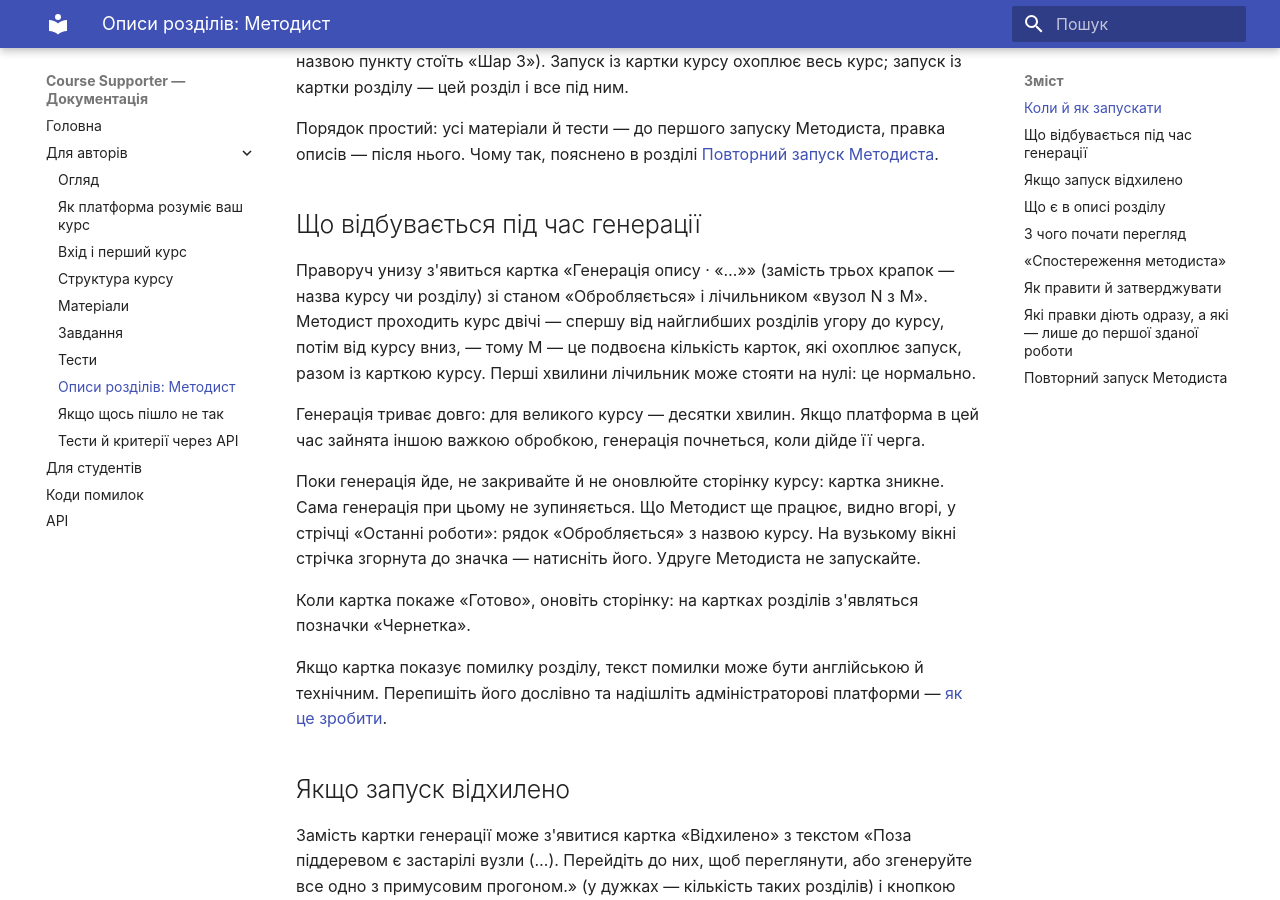
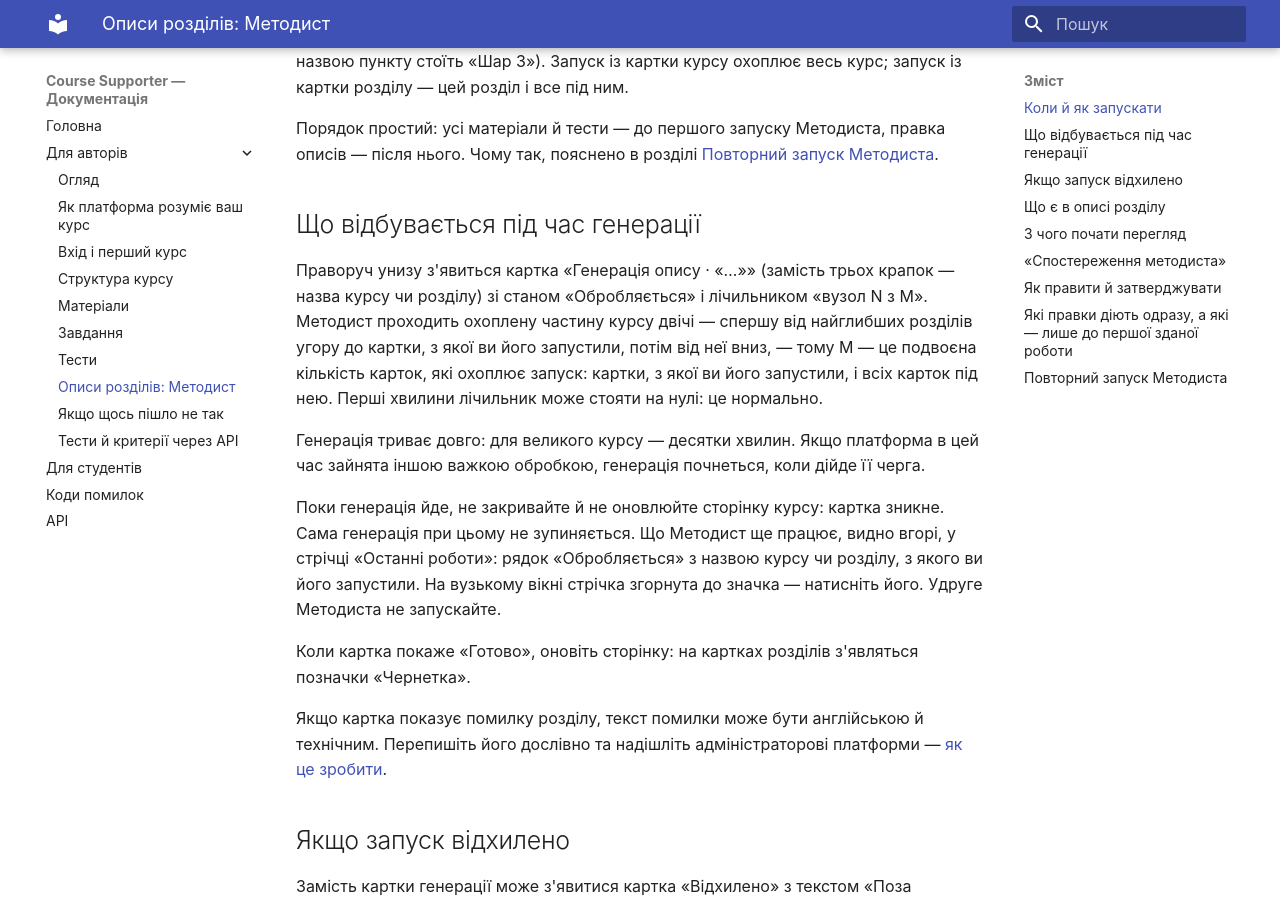
Before and after one commit to KonstZiv/course-supporter, an MkDocs documentation site: the page built from docs/uk/authors/methodist.md, in a window 1280 px wide and 900 px high, scrolled down 612 px. Built offline with MkDocs 1.6.1 and Material for MkDocs 9.7.7, drawn with Linux system fonts in a browser that asks for light colours.

Commit message:
docs(authors): correct what the Methodist progress counter and activity strip show
The run covers the card it was started from and everything under it, so the
"node N of M" counter and the "Recent jobs" strip row refer to that card,
not to the whole course.

Co-Authored-By: Claude Opus 5.5 <noreply@anthropic.com>
Claude-Session: https://claude.ai/code/session_01L8HbgVyhmB6PqHoeFsfnte

```diff
--- a/docs/uk/authors/methodist.md
+++ b/docs/uk/authors/methodist.md
@@ -28,11 +28,11 @@ last_updated: 2026-11-05
 
 ## Що відбувається під час генерації {#progress}
 
-Праворуч унизу з'явиться картка «Генерація опису · «…»» (замість трьох крапок — назва курсу чи розділу) зі станом «Обробляється» і лічильником «вузол N з M». Методист проходить курс двічі — спершу від найглибших розділів угору до курсу, потім від курсу вниз, — тому M — це подвоєна кількість карток, які охоплює запуск, разом із карткою курсу. Перші хвилини лічильник може стояти на нулі: це нормально.
+Праворуч унизу з'явиться картка «Генерація опису · «…»» (замість трьох крапок — назва курсу чи розділу) зі станом «Обробляється» і лічильником «вузол N з M». Методист проходить охоплену частину курсу двічі — спершу від найглибших розділів угору до картки, з якої ви його запустили, потім від неї вниз, — тому M — це подвоєна кількість карток, які охоплює запуск: картки, з якої ви його запустили, і всіх карток під нею. Перші хвилини лічильник може стояти на нулі: це нормально.
 
 Генерація триває довго: для великого курсу — десятки хвилин. Якщо платформа в цей час зайнята іншою важкою обробкою, генерація почнеться, коли дійде її черга.
 
-Поки генерація йде, не закривайте й не оновлюйте сторінку курсу: картка зникне. Сама генерація при цьому не зупиняється. Що Методист ще працює, видно вгорі, у стрічці «Останні роботи»: рядок «Обробляється» з назвою курсу. На вузькому вікні стрічка згорнута до значка — натисніть його. Удруге Методиста не запускайте.
+Поки генерація йде, не закривайте й не оновлюйте сторінку курсу: картка зникне. Сама генерація при цьому не зупиняється. Що Методист ще працює, видно вгорі, у стрічці «Останні роботи»: рядок «Обробляється» з назвою курсу чи розділу, з якого ви його запустили. На вузькому вікні стрічка згорнута до значка — натисніть його. Удруге Методиста не запускайте.
 
 Коли картка покаже «Готово», оновіть сторінку: на картках розділів з'являться позначки «Чернетка».
 
```
Also changed, not shown: other parts of docs/uk/authors/methodist.md (+1 -1 lines).
